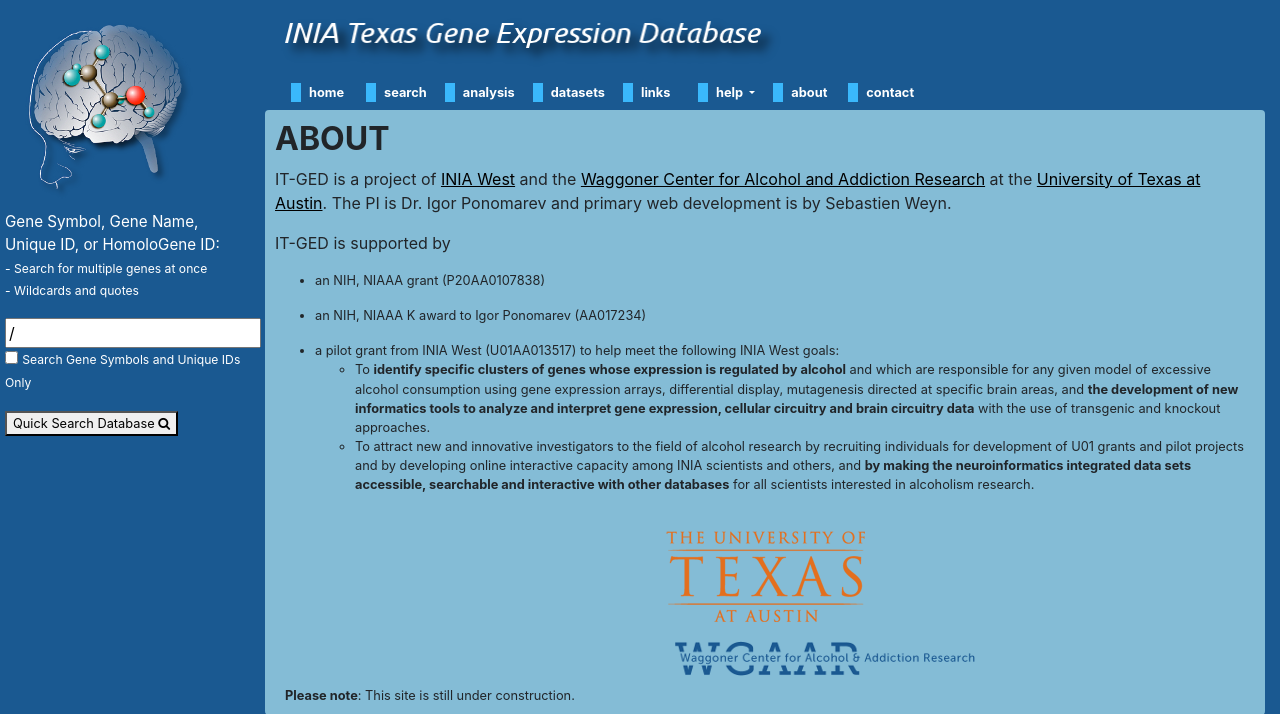
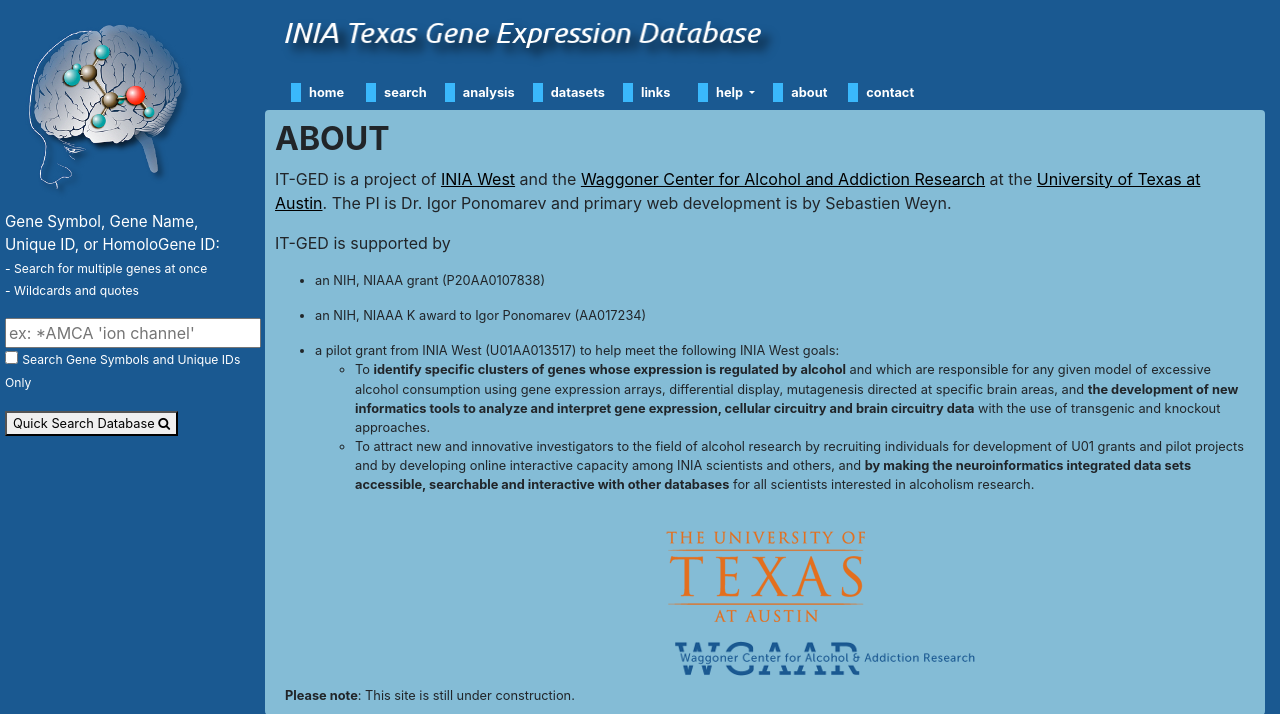
Before and after one commit to wrparker/inia_v2, a Django app: page /about/ in a window 1280 px wide. Shown: the top 714 px of the page. Run offline with Django 3.2, Linux system fonts and the light colour scheme; some libraries are stand-ins or nearby versions.

Commit message:
fix sidebar

```diff
--- a/proj/inia/templates/_sidebar.html
+++ b/proj/inia/templates/_sidebar.html
@@ -13,7 +13,7 @@
                 <small>- Search for multiple genes at once</small> <br />
                 <small>- Wildcards and quotes</small> </p>
             <form method="get" action="{% url 'inia:search' %}">
-                <input type="text" name="gene" placeholder="ex: *AMCA 'ion channel'" value={{ request.GET.gene }} /> <br/>
+                <input type="text" name="gene" placeholder="ex: *AMCA 'ion channel'" value="{{ request.GET.gene }}" /> <br/>
                 <p class="sidebar-text-reg">{% exclude_name_form_checkbox request %}</p>
                 <button name="output" value="html" type="submit">Quick Search Database <i class="fa fa-search"></i></button>
             </form>
--- a/proj/inia/views.py
+++ b/proj/inia/views.py
@@ -88,7 +88,8 @@
                 else:
                     genes = IniaGene.objects.none()
                     errors.append(_err_msg.format(api_param, value, ', '.join(unique_vals)))
-        genes = genes.order_by('gene_symbol', nulls_last=True) if genes else IniaGene.objects.none()
+
+        genes = genes.order_by(F('gene_symbol').asc().nullslast()) if genes else IniaGene.objects.none()
         total_results = len(genes)
         paginator = Paginator(genes, 100)
         page = request.GET.get('page', 1)
```
